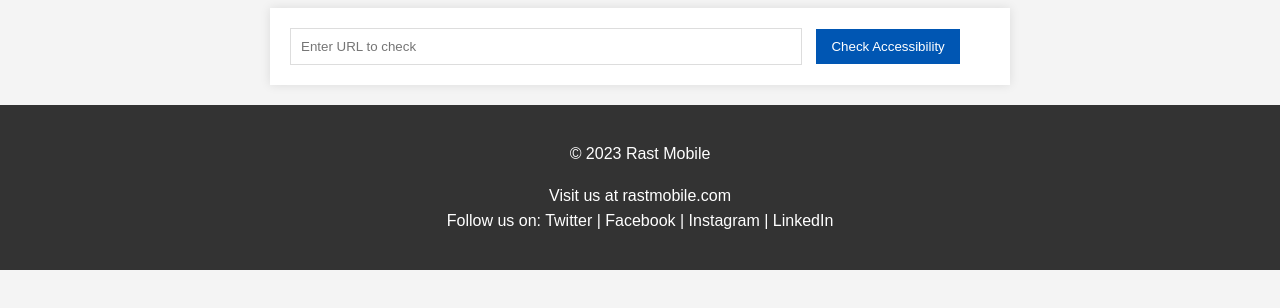
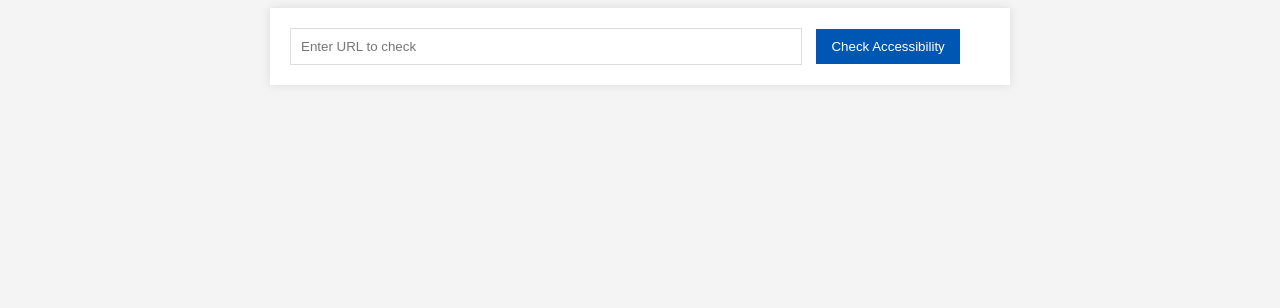
Before and after one commit to SambhavJ2004/AccessibilityAnalyzer, a website: page index.html in a window 1280 px wide. Shown: the part 86-394 px from the top of the page. Drawn offline with Linux system fonts and the light colour scheme.

Commit message:
Update index.html

```diff
--- a/index.html
+++ b/index.html
@@ -59,19 +59,7 @@
         table.style.display = "table";
       }
     </script>
-    <!-- ... existing HTML content ... -->
 
-<footer>
-    <p>&copy; 2023 Rast Mobile</p>
-    <p>
-        Visit us at <a href="https://rastmobile.com" target="_blank">rastmobile.com</a><br>
-        Follow us on:
-        <a href="https://twitter.com/rastmobile" target="_blank">Twitter</a> |
-        <a href="https://facebook.com/rastmobile" target="_blank">Facebook</a> |
-        <a href="https://instagram.com/mobilerast" target="_blank">Instagram</a> |
-        <a href="https://linkedin.com/company/rastmobile" target="_blank">LinkedIn</a>
-    </p>
-</footer>
 
   </body>
 </html>
```
